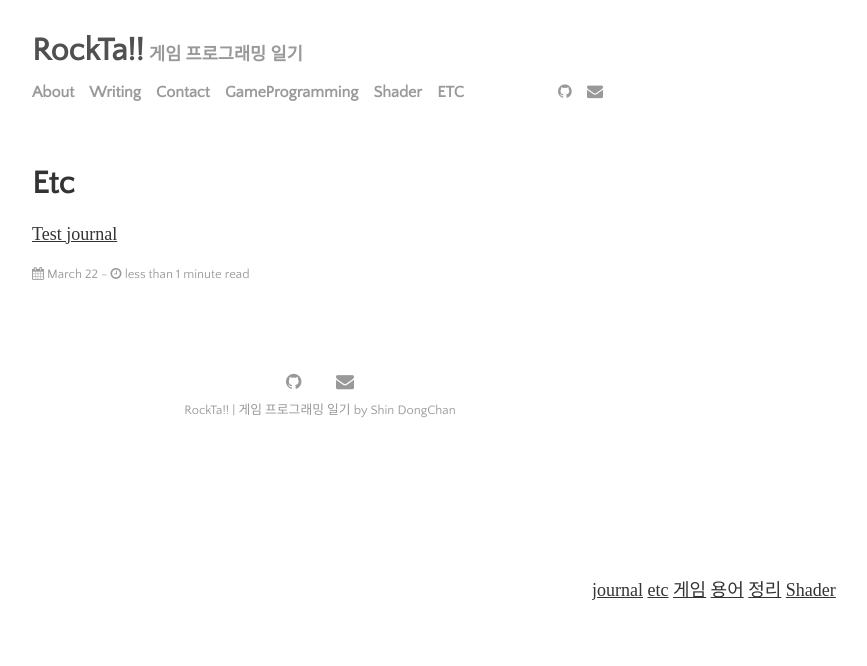
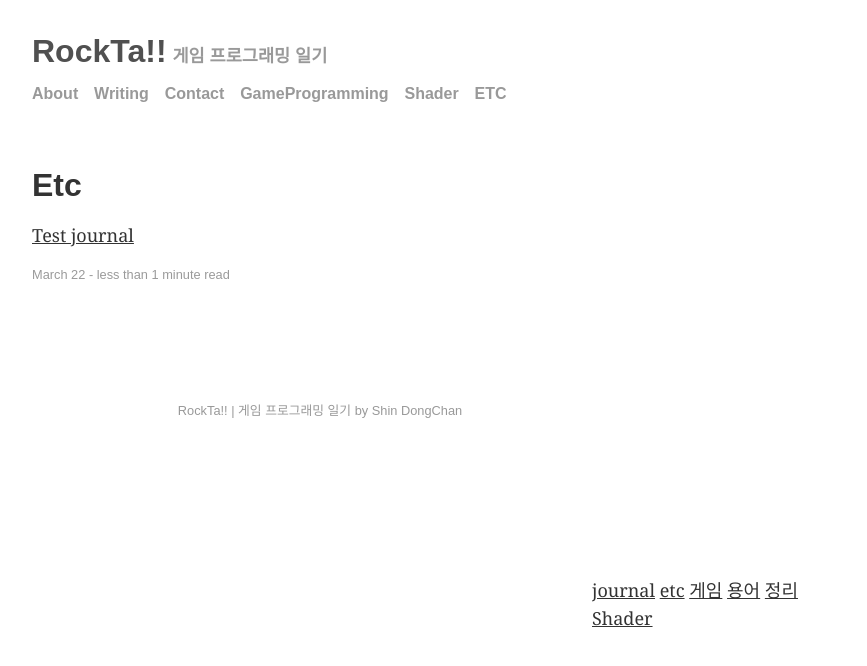
Before and after one commit to sdchihi/sdcpage, a Jekyll site: the page built from _posts/2017-03-17-etc.md, in a window 1280 px wide. Shown: the top 666 px of the page, without its empty margins (320-1187 px from the left). Built offline with Jekyll 4.4.1, drawn with Linux system fonts in a browser that asks for light colours; nearby versions of some CDN libraries; some web fonts are replaced.

Commit message:
Test font

```diff
--- a/_includes/head.html
+++ b/_includes/head.html
@@ -12,11 +12,11 @@
 
   <link rel="stylesheet" href="{{ site.github.url }}/css/main.css">
   <link rel="stylesheet" href="{{ site.github.url }}/css/syntax.css">
-  <link rel="stylesheet" href="https://fonts.googleapis.com/css?family=PT+Serif:400,400italic,700%7CPT+Sans:400">
+  <!--<link rel="stylesheet" href="https://fonts.googleapis.com/css?family=PT+Serif:400,400italic,700%7CPT+Sans:400">
   <link rel="stylesheet" href="https://fonts.googleapis.com/css?family=Source+Code+Pro">
   <link rel="stylesheet" href="https://fonts.googleapis.com/css?family=Quattrocento+Sans">
   <link rel="stylesheet" href="https://cdnjs.cloudflare.com/ajax/libs/font-awesome/4.6.3/css/font-awesome.min.css">
-
+-->
   <script type="text/javascript" async
     src="https://cdn.mathjax.org/mathjax/latest/MathJax.js?config=TeX-MML-AM_CHTML">
   </script>
--- a/css/main.css
+++ b/css/main.css
@@ -7,7 +7,7 @@
 }
 
 body {
-  /*font-family:"Hanna", "PT Serif", Georgia, "Times New Roman", serif;*/
+  font-family:"Hanna", "PT Serif", Georgia, "Times New Roman", serif;
   font-size: 18px;
   color: #515151;/*#3A3A3A;/*rgba(0,0,0,.8);/*#666;*/
   line-height: 1.75rem;
```
